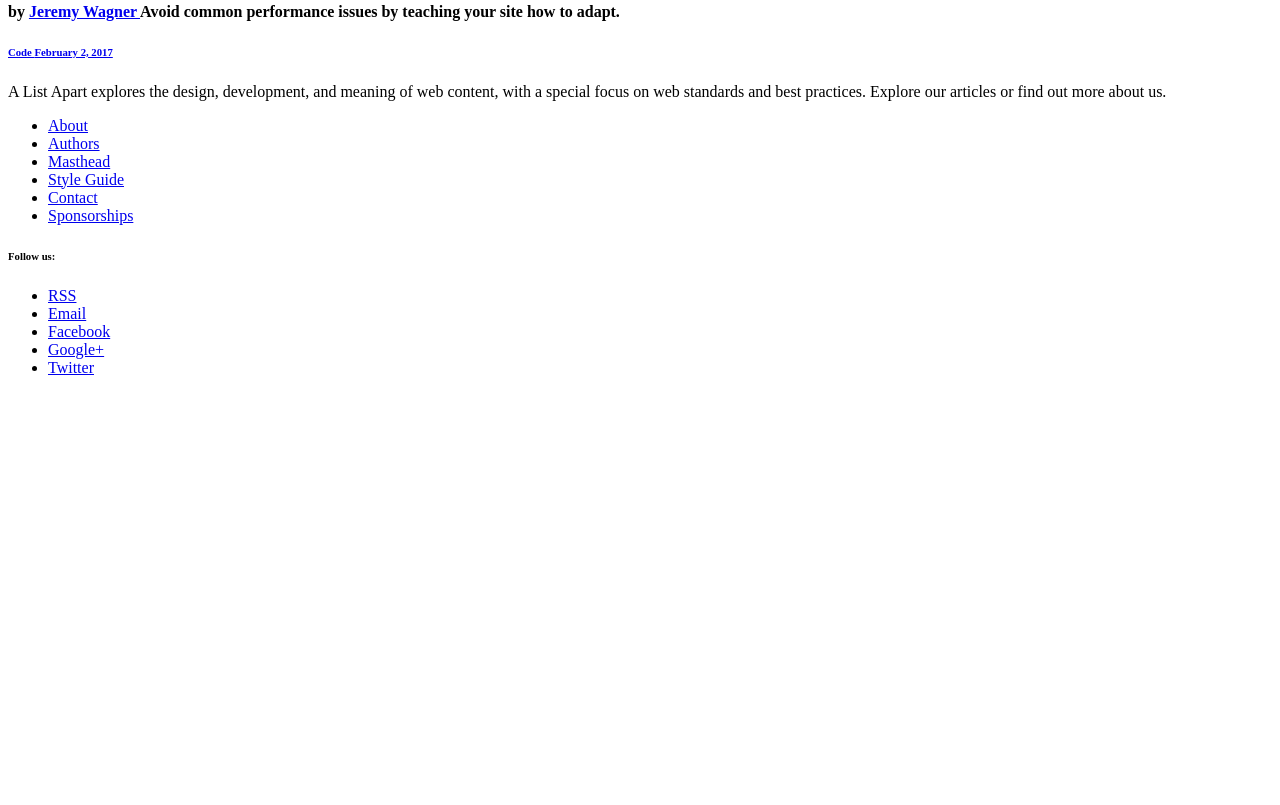
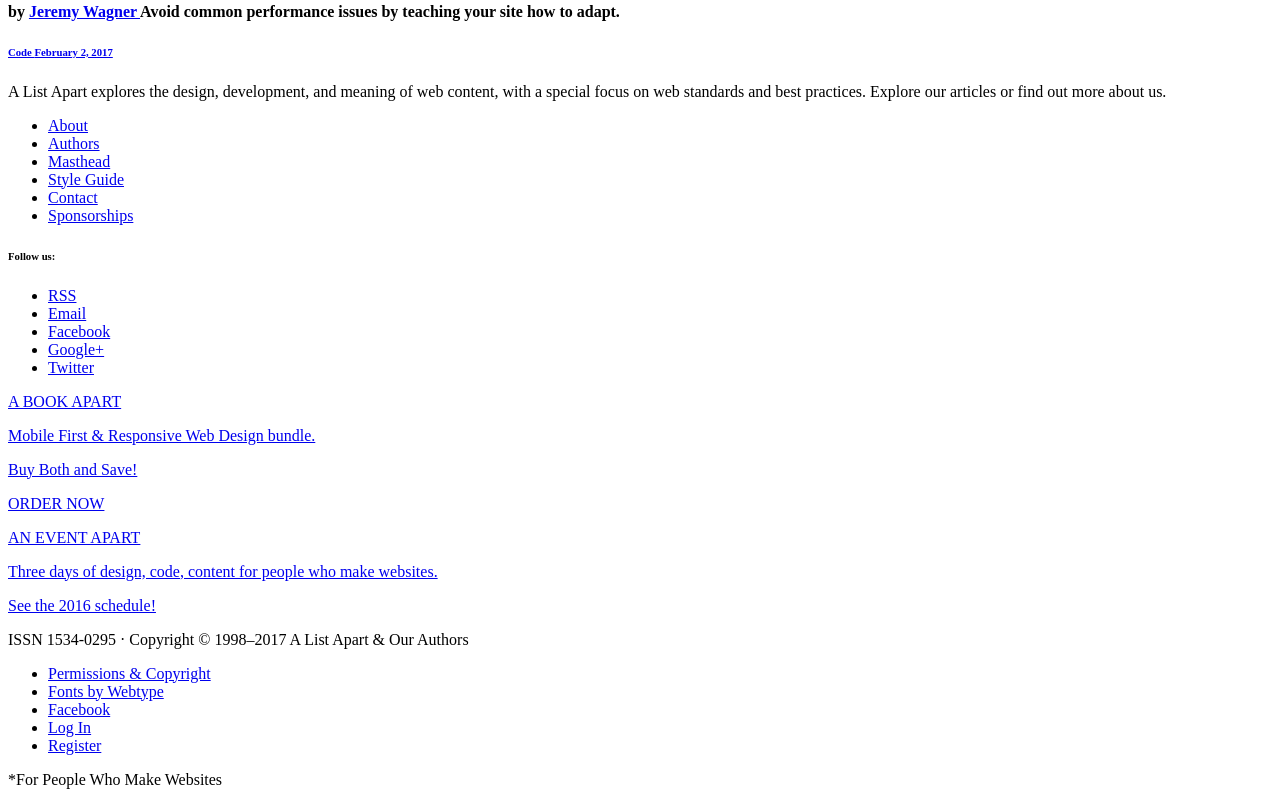
Before and after one commit to martinegagne/html_layout, a plain HTML site: page index.html in a window 1280 px wide. Shown: the part 1901-2706 px from the top of the page. Before the commit the page ends 2294 px from the top, so only its background shows below. Drawn offline with Linux system fonts and the light colour scheme.

Commit message:
added promo blocks and footer

```diff
--- a/index.html
+++ b/index.html
@@ -322,8 +322,39 @@
       </ul>
     </nav>
 
-    <aside class="A Book Apart Block">
+    <aside class="A Book Apart Promo">
+      <a href="https://abookapart.com/">
+        <p>A BOOK APART<p>
+        <p>Mobile First & Responsive Web Design bundle.</p>
+        <p>Buy Both and Save!</p>
+        <p>ORDER NOW</p>
+      </a>
     </aside>
+
+    <aside class="An Event Apart Promo">
+      <a href="https://aneventapart.com/">
+        <p>AN EVENT APART <p>
+        <p>Three days of design, code, content for people who make websites.</p>
+        <p>See the 2016 schedule!</p>
+      </a>
+    </aside>
+
+    <p>ISSN 1534-0295 · Copyright © 1998–2017 A List Apart & Our Authors</p>
+    <nav>
+        <ul>
+          <li><a href="https://alistapart.com/about/copyright
+            ">Permissions & Copyright
+          </a></li>
+          <li><a href="https://www.webtype.com/">Fonts by Webtype</a></li>
+          <li><a href="https://www.facebook.com/alistapart">Facebook</a></li>
+          <li><a href="https://alistapart.com/tools/log-in">Log In</a>
+          <li><a href="https://alistapart.com/tools/register">Register</a>
+        </li>
+      </ul>
+    </nav>
+
+    <p>*For People Who Make Websites
+    </p>
 
   </footer>
 </html>
```
